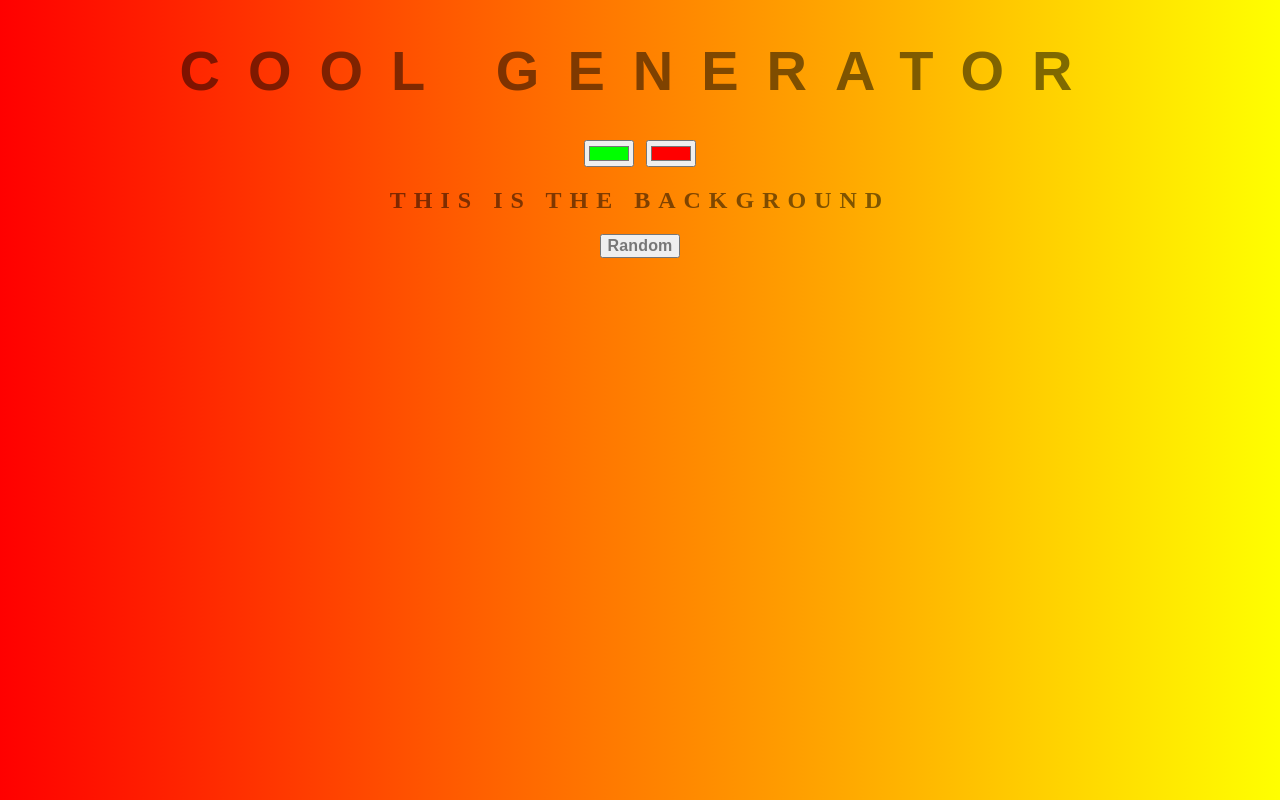
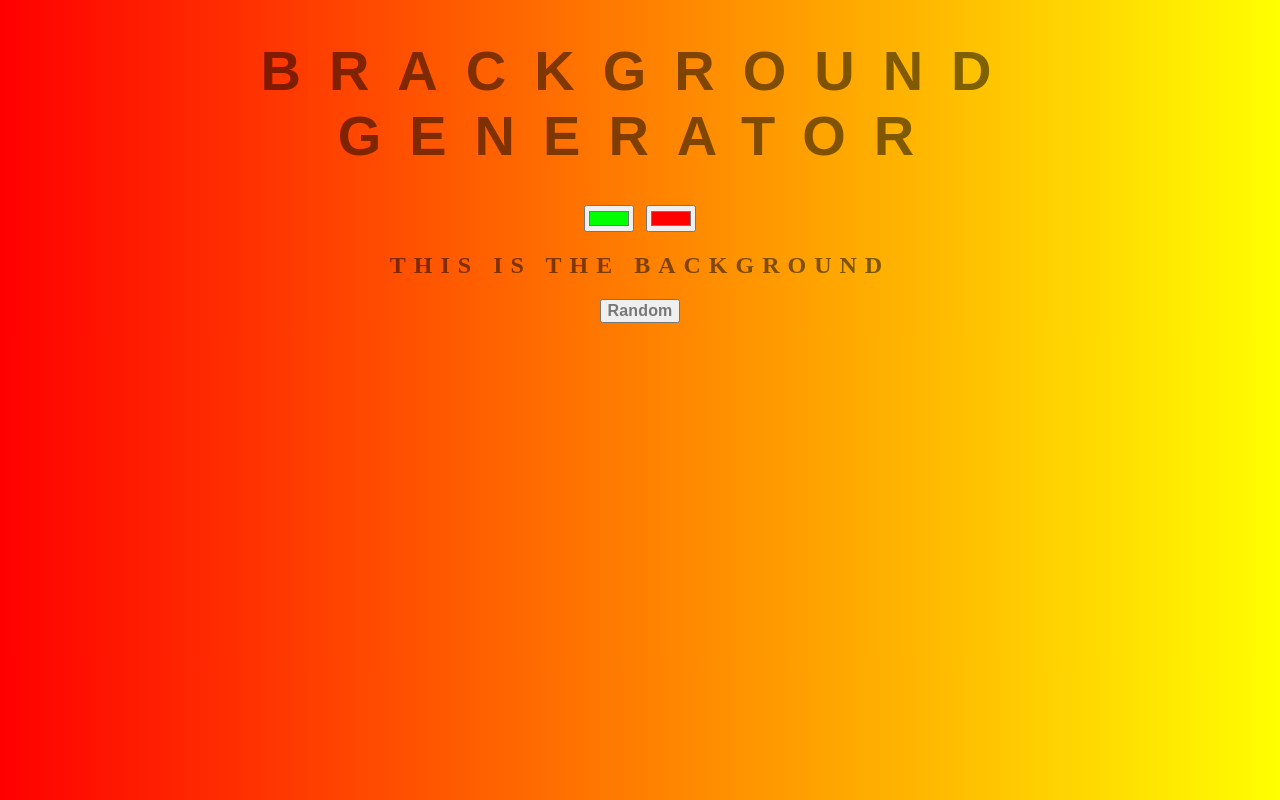
Before and after one commit to JonasJosef123/backgroundgenerator, a plain HTML site: page index.html in a window 1280 px wide. Drawn offline with Linux system fonts and the light colour scheme.

Commit message:
reverting back to old title

```diff
--- a/index.html
+++ b/index.html
@@ -6,7 +6,7 @@
     <link rel="stylesheet" href="style.css">
   </head>
   <body id= "gradient">
-      <h1>Cool Generator</h1>
+      <h1>Brackground Generator</h1>
       <input class="color1" type="color" name="color1" value="#00ff00">
       <input class="color2" type="color" name="color2" value="#ff0000">
       <h2>This is the Background</h2>
```
